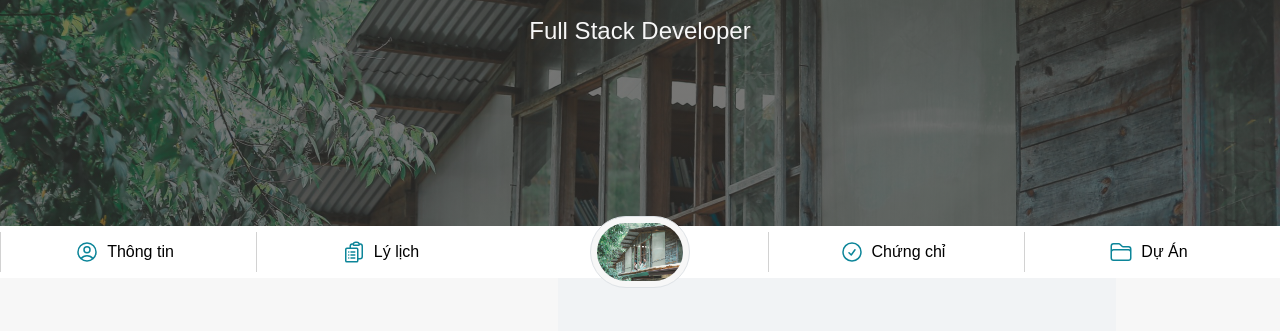
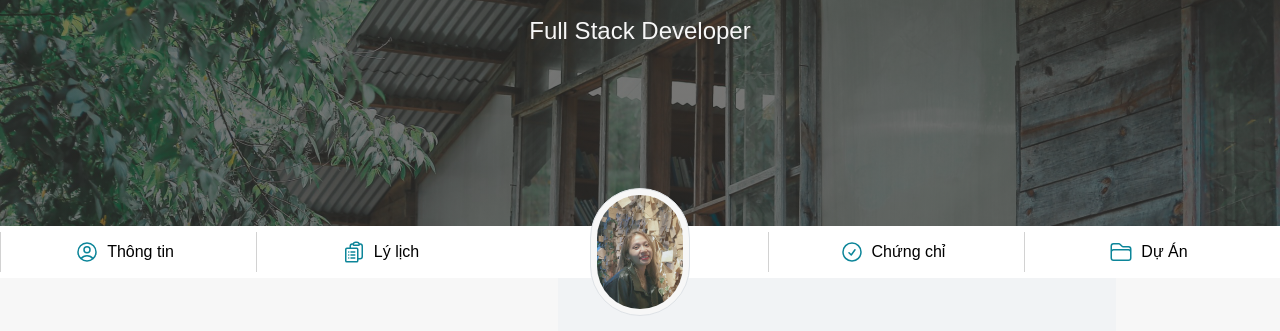
Before and after one commit to utynhi/digitalCV, a plain HTML site: page index.html in a window 1280 px wide. Shown: the part 254-585 px from the top of the page. Drawn offline with nearby package versions, Linux system fonts and the light colour scheme; a small style sheet from the web is missing.

Commit message:
update src

```diff
--- a/index.html
+++ b/index.html
@@ -69,7 +69,7 @@
 
           <a href="#">Lý lịch</a>
         </div>
-        <img class="d-flex d-none d-lg-block" src="../images/banner.jpg" alt="">
+        <img class="d-flex d-none d-lg-block" src="images/avatar.jpg" alt="">
         <div class="avatar d-flex d-none d-sm-block" >
           <!-- <p class="name">Ung Thị Ý Nhi</p>
           <p class="position">Full Stack Developer</p>           -->
```
